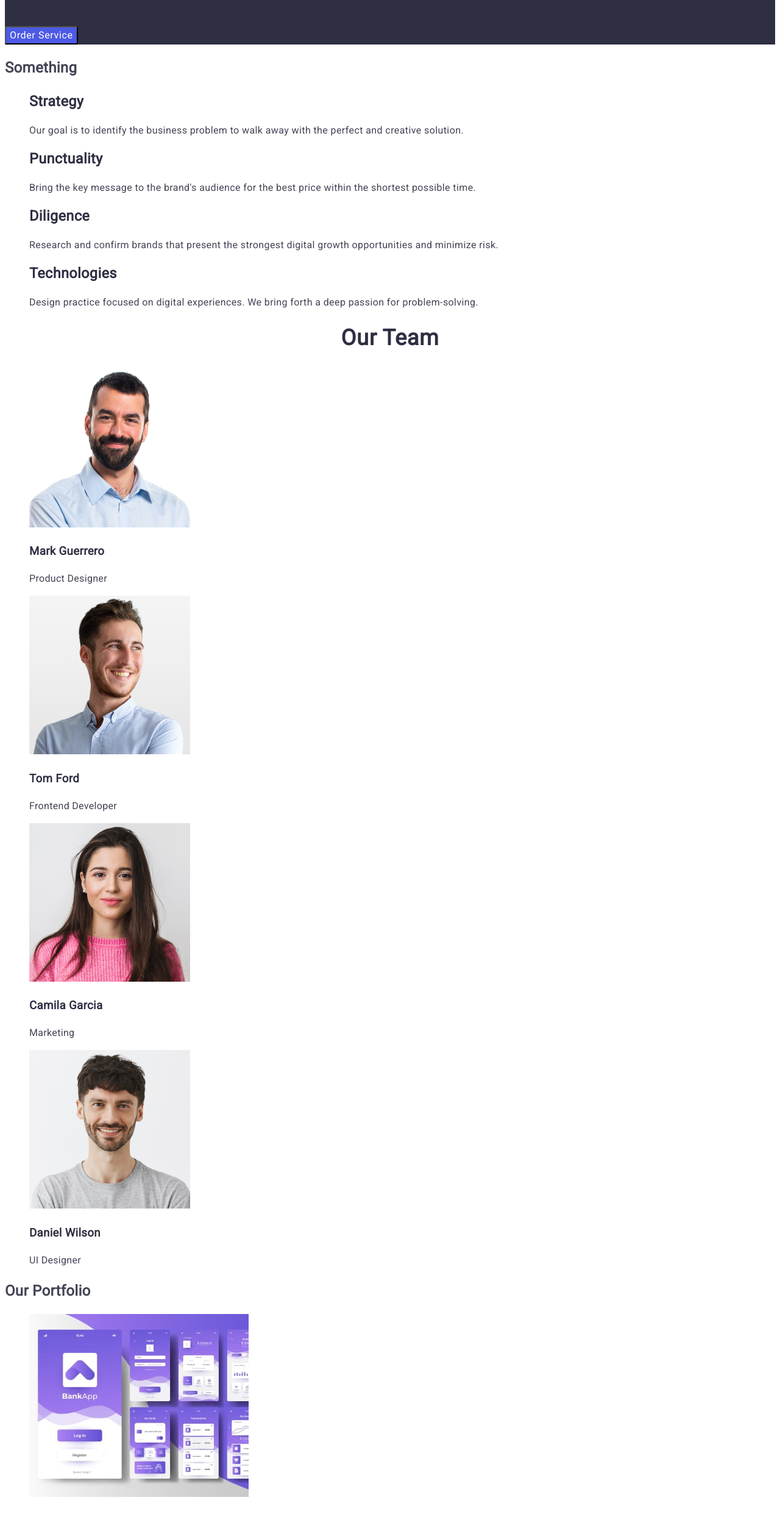
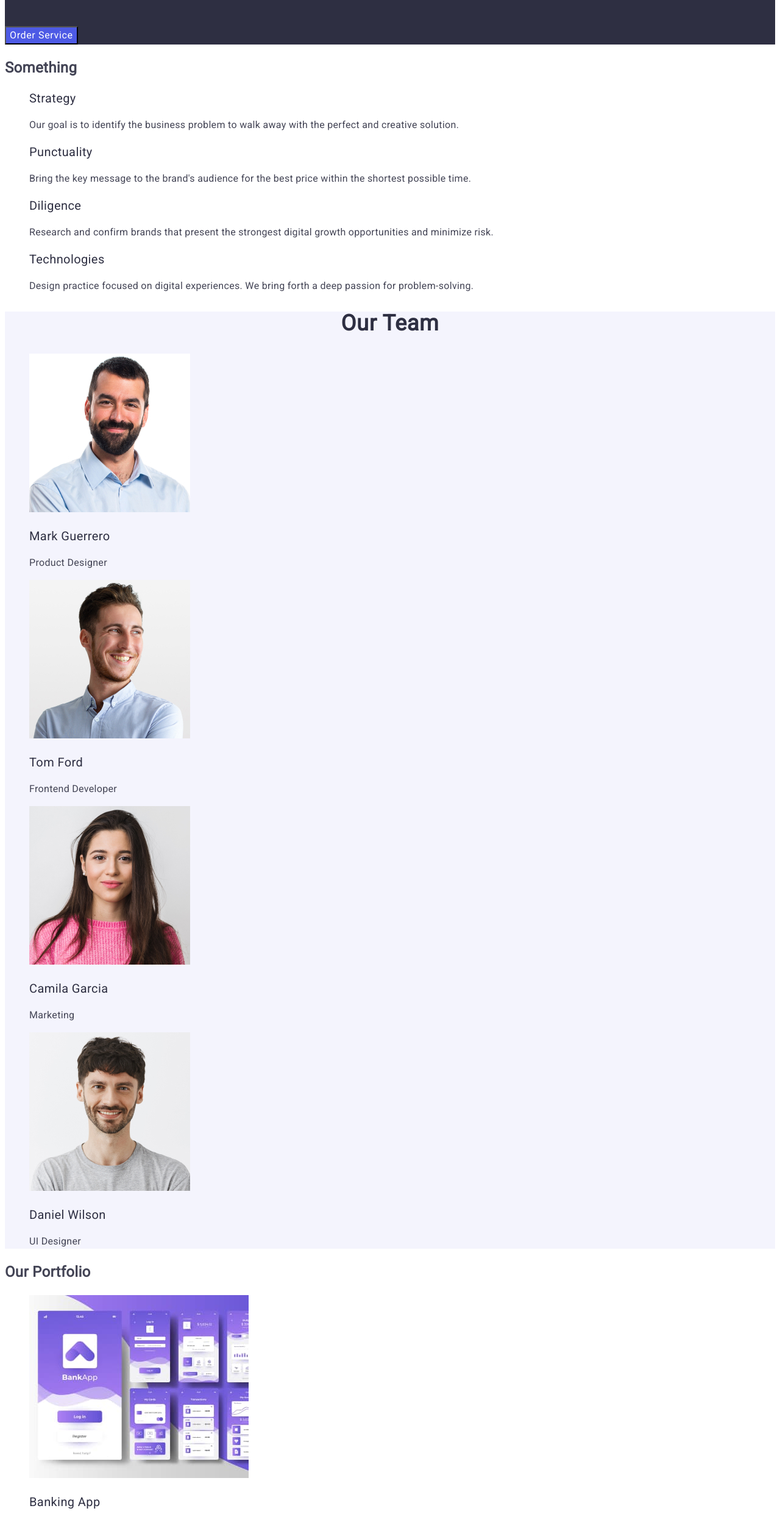
Before and after one commit to vityayakymchuk/goit-markup-hw-02, a plain HTML site: page index.html in a window 1280 px wide. Shown: the part 294-2777 px from the top of the page at 61% size. Drawn offline with Linux system fonts and the light colour scheme.

Commit message:
update again

```diff
--- a/css/styles.css
+++ b/css/styles.css
@@ -18,7 +18,7 @@ letter-spacing: 0.03em;
 
 .logo-2 {color: #2E2F42;}
 
-.logo-3 {color: #F4F4FD;}
+.logo-footer {color: #F4F4FD;}
 
 .nav-link {font-weight: 500;
 color: #2e2f42;
@@ -68,11 +68,15 @@ font-size: 20px;
 font-style: normal;
 font-weight: 500;
 line-height: 1.2;
-letter-spacing: 0.4px;
-color: #2e2f42;}
+letter-spacing: 0.02em;}
 
 .description-titles {color: #434455;
-font-size: 16px;}
+font-size: 16px;
+line-height: 1.5;
+letter-spacing: 0.02em;}
+
+.section-our-team {background-color: #F4F4FD;}
+
 .title-our-team {color: #2e2f42;
     font-size: 36px;
 font-style: normal;
@@ -81,13 +85,22 @@ line-height: 1.11;
 letter-spacing: 0.72px;
 text-transform: capitalize;
 text-align: center;}
-.team-item {background-color: #ffffff;
 
 .name {color: #2e2f42;
+font-size: 20px;
+font-style: normal;
+font-weight: 500;
+line-height: 1.2;
+letter-spacing: 0.02em;
 }
-
-
+.portfolio-titles {color: #2E2F42;
+font-size: 20px;
+font-style: normal;
+font-weight: 500;
+line-height: 1.2;
+letter-spacing: 0.02em;
 }
+.portfolio-content {}
 footer {background-color: #2E2F42;}
 
 .description {color: #F4F4FD;}
--- a/index.html
+++ b/index.html
@@ -39,8 +39,10 @@
       </nav>
       <address class="address">
         <ul>
-          <li class="mail">
-            <a href="mailto:info@devstudio.com">info@devstudio.com</a>
+          <li>
+            <a class="mail" href="mailto:info@devstudio.com"
+              >info@devstudio.com</a
+            >
           </li>
           <li><a href="tel:+110001111111">+11 (000) 111-11-11</a></li>
         </ul>
@@ -58,29 +60,29 @@
       <section>
         <h2>Something</h2>
         <ul>
-          <li class="titles">
-            <h3>Strategy</h3>
+          <li>
+            <h3 class="titles">Strategy</h3>
             <p class="description-titles">
               Our goal is to identify the business problem to walk away with the
               perfect and creative solution.
             </p>
           </li>
-          <li class="titles">
-            <h3>Punctuality</h3>
+          <li>
+            <h3 class="titles">Punctuality</h3>
             <p class="description-titles">
               Bring the key message to the brand's audience for the best price
               within the shortest possible time.
             </p>
           </li>
-          <li class="titles">
-            <h3>Diligence</h3>
+          <li>
+            <h3 class="titles">Diligence</h3>
             <p class="description-titles">
               Research and confirm brands that present the strongest digital
               growth opportunities and minimize risk.
             </p>
           </li>
-          <li class="titles">
-            <h3>Technologies</h3>
+          <li>
+            <h3 class="titles">Technologies</h3>
             <p class="description-titles">
               Design practice focused on digital experiences. We bring forth a
               deep passion for problem-solving.
@@ -89,10 +91,10 @@
         </ul>
       </section>
 
-      <section>
+      <section class="section-our-team">
         <h2 class="title-our-team">Our Team</h2>
         <ul>
-          <li class="team-item">
+          <li>
             <img
               src="./images/img.jpg"
               alt="Mark Guerrero"
@@ -103,7 +105,7 @@
             <p class="description-titles">Product Designer</p>
           </li>
 
-          <li class="team-item">
+          <li>
             <img
               src="./images/img-2.jpg"
               alt="Tom Ford"
@@ -114,7 +116,7 @@
             <p class="description-titles">Frontend Developer</p>
           </li>
 
-          <li class="team-item">
+          <li>
             <img
               src="./images/img-3.jpg"
               alt="Camila Garcia"
@@ -125,7 +127,7 @@
             <p class="description-titles">Marketing</p>
           </li>
 
-          <li class="team-item">
+          <li>
             <img
               src="./images/img-4.jpg"
               alt="Daniel Wilson"
@@ -148,8 +150,8 @@
               height="300"
               width="360"
             />
-            <h3>Banking App</h3>
-            <p>App</p>
+            <h3 class="portfolio-titles">Banking App</h3>
+            <p class="potfolio-content">App</p>
           </li>
           <li>
             <img
@@ -158,8 +160,8 @@
               height="300"
               width="360"
             />
-            <h3>Cashless Payment</h3>
-            <p>Marketing</p>
+            <h3 class="portfolio-titles">Cashless Payment</h3>
+            <p class="potfolio-content">Marketing</p>
           </li>
           <li>
             <img
@@ -168,8 +170,8 @@
               height="300"
               width="360"
             />
-            <h3>Meditation App</h3>
-            <p>App</p>
+            <h3 class="portfolio-titles">Meditation App</h3>
+            <p class="potfolio-content">App</p>
           </li>
           <li>
             <img
@@ -178,8 +180,8 @@
               height="300"
               width="360"
             />
-            <h3>Taxi Service</h3>
-            <p>Marketing</p>
+            <h3 class="portfolio-titles">Taxi Service</h3>
+            <p class="potfolio-content">Marketing</p>
           </li>
           <li>
             <img
@@ -188,8 +190,8 @@
               height="300"
               width="360"
             />
-            <h3>Screen Illustrations</h3>
-            <p>Design</p>
+            <h3 class="portfolio-titles">Screen Illustrations</h3>
+            <p class="potfolio-content">Design</p>
           </li>
           <li>
             <img
@@ -198,8 +200,8 @@
               height="300"
               width="360"
             />
-            <h3>Online Courses</h3>
-            <p>Marketing</p>
+            <h3 class="portfolio-titles">Online Courses</h3>
+            <p class="potfolio-content">Marketing</p>
           </li>
         </ul>
       </section>
@@ -207,7 +209,7 @@
 
     <footer class="footer">
       <a class="logo" href="./index.html"
-        >Web<span class="logo-3">Studio</span></a
+        >Web<span class="logo-footer">Studio</span></a
       >
       <p class="description">
         Increase the flow of customers and sales for your business with digital
```
